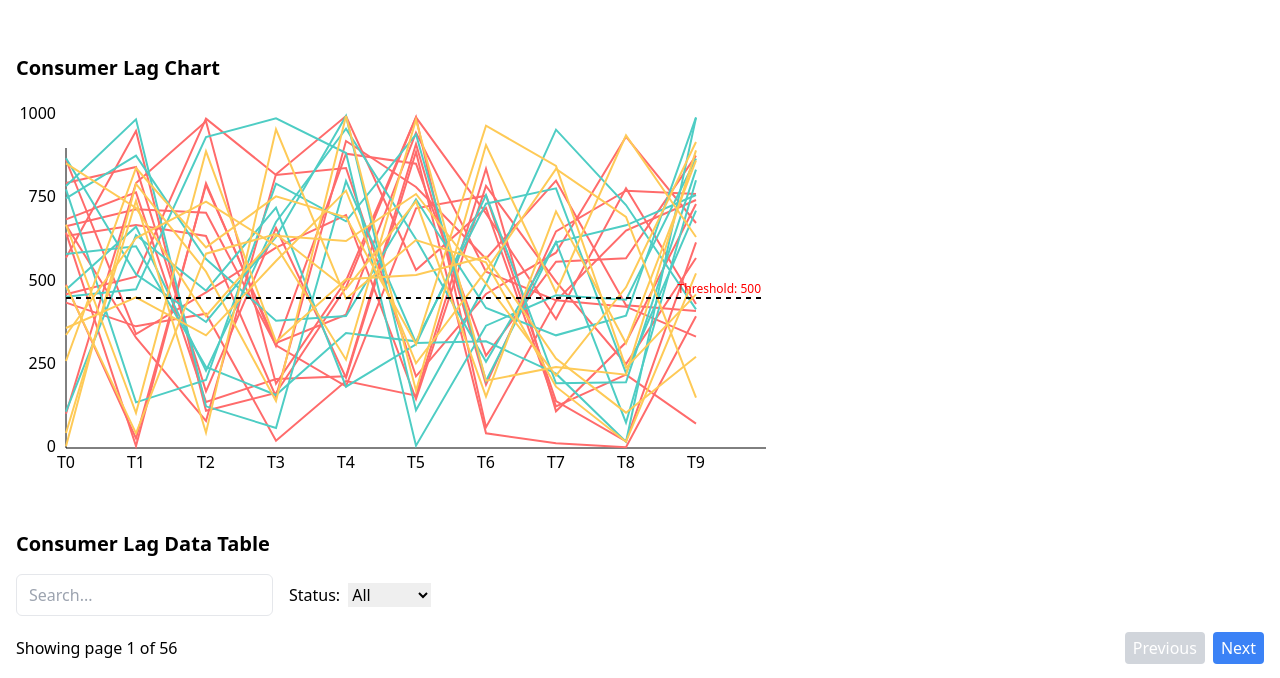
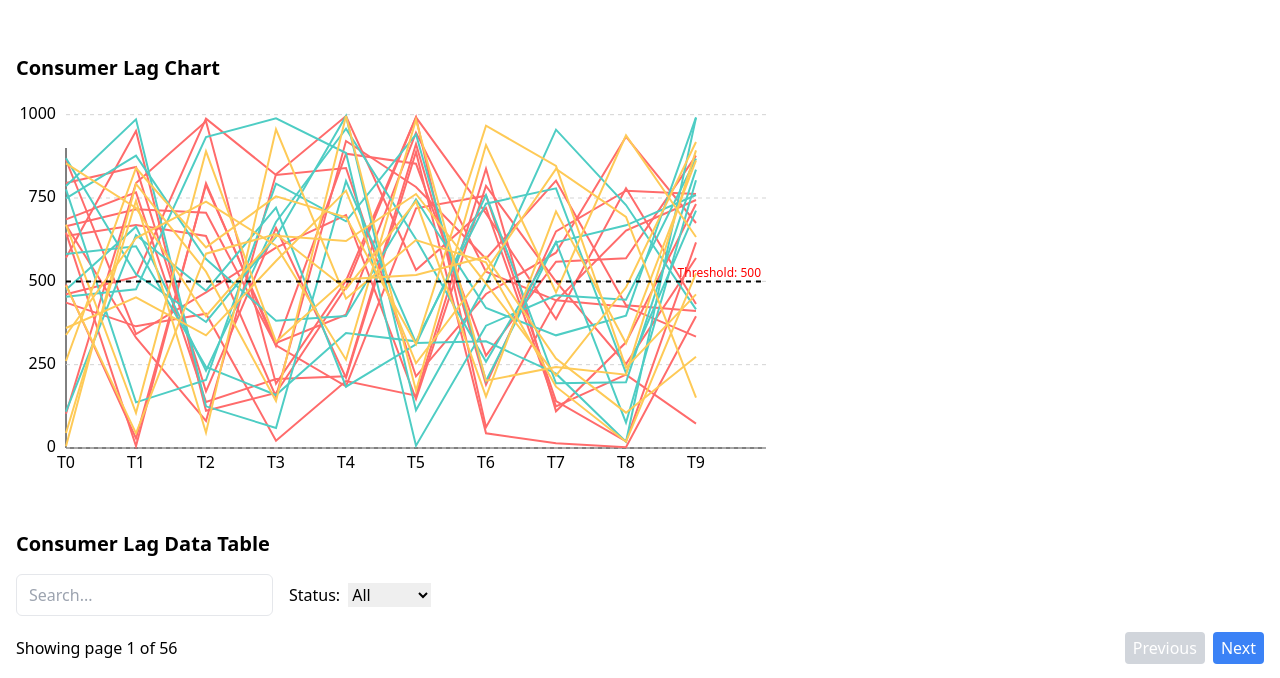
Before and after one commit to sharpshooter90/consumer-lag, a React (Vite) app: page / in a window 1280 px wide. Shown: the part 734-1412 px from the top of the page. Built offline with nearby package versions, Linux system fonts and the light colour scheme.

Commit message:
fixed the chart interaction and removed the circles

```diff
--- a/src/App.jsx
+++ b/src/App.jsx
@@ -364,16 +364,6 @@ const KafkaDiagramAndChart = () => {
     setModalData(null);
   }, []);
 
-  const formattedChartData = useMemo(
-    () =>
-      chartData.map((point) =>
-        Object.keys(point)
-          .filter((key) => key !== "time")
-          .map((key) => ({ time: point.time, lag: point[key], key }))
-      ),
-    [chartData]
-  );
-
   const applyFilters = () => {
     const newData = generateMockData();
     setChartData(newData);
@@ -383,12 +373,16 @@ const KafkaDiagramAndChart = () => {
     applyFilters();
   }, []);
 
-  const handleLineHover = useCallback((key) => {
+  const [tooltipData, setTooltipData] = useState(null);
+
+  const handleLineHover = useCallback((key, time, lag) => {
     setHoveredLine(key);
+    setTooltipData({ key, time, lag });
   }, []);
 
   const handleLineLeave = useCallback(() => {
     setHoveredLine(null);
+    setTooltipData(null);
   }, []);
 
   return (
@@ -598,10 +592,32 @@ const KafkaDiagramAndChart = () => {
       <div className="mt-8">
         <h3 className="text-xl font-bold mb-4">Consumer Lag Chart</h3>
         <svg width="800" height="400" viewBox="0 0 800 400">
+          <g // Wrap lines and points in a group for hover events
+            onMouseEnter={(e) => {
+              const pointIndex = Math.floor((e.clientX - 50) / 70);
+              const hoveredKey = Object.keys(chartData[pointIndex]).find(
+                (key) => key !== "time"
+              );
+              const point = chartData[pointIndex];
+              handleLineHover(hoveredKey, point.time, point[hoveredKey]);
+            }}
+            onMouseLeave={handleLineLeave}
+          >
             {/* X and Y axes */}
             <line x1="50" y1="350" x2="750" y2="350" stroke="black" />
             <line x1="50" y1="350" x2="50" y2="50" stroke="black" />
-
+            {/* Horizontal gridlines for y-axis steps */}
+            {[0, 250, 500, 750, 1000].map((value, index) => (
+              <line
+                key={index}
+                x1="50" // Start at the beginning of the chart area
+                y1={350 - value / 3} // Scale the y-value to the chart's coordinates
+                x2="750" // Extend to the end of the chart area
+                y2={350 - value / 3}
+                stroke="lightgray"
+                strokeDasharray="4"
+              />
+            ))}
             {/* Chart lines and points */}
             {chartData.length > 0 &&
               Object.keys(chartData[0])
@@ -609,7 +625,10 @@ const KafkaDiagramAndChart = () => {
                 .map((key, index) => (
                   <g
                     key={key}
-                  onMouseEnter={() => handleLineHover(key)}
+                    onMouseEnter={(e) => {
+                      const point = chartData[Math.floor(e.clientX / 70)];
+                      handleLineHover(key, point.time, point[key]);
+                    }}
                     onMouseLeave={handleLineLeave}
                   >
                     <path
@@ -625,78 +644,13 @@ const KafkaDiagramAndChart = () => {
                       stroke={groupColors[key.split("-")[0]]}
                       strokeWidth="2"
                       opacity={
-                      hoveredLine === null || hoveredLine === key ? 1 : 0.2
+                        hoveredLine ? (hoveredLine === key ? 1 : 0.2) : 1
                       }
+                      cursor="pointer" // Indicate interactive area
+                      onClick={() => handleLineClick(key)}
                     />
-                  {hoveredLine === key &&
-                    chartData.map((point, i) => (
-                      <g key={i}>
-                        <circle
-                          cx={50 + i * 70}
-                          cy={350 - point[key] / 3}
-                          r="4"
-                          fill={groupColors[key.split("-")[0]]}
-                        />
-                        <text
-                          x={50 + i * 70}
-                          y={340 - point[key] / 3}
-                          textAnchor="middle"
-                          fill={groupColors[key.split("-")[0]]}
-                          fontSize="12"
-                        >
-                          {point[key]}
-                        </text>
                   </g>
                 ))}
-                </g>
-              ))}
-          {/* Tooltips */}
-          {formattedChartData.length > 0 &&
-            formattedChartData.map((lineData) =>
-              lineData.map((point, index) => (
-                <g
-                  key={index}
-                  onMouseEnter={() => handleLineHover(point.key)}
-                  onMouseLeave={handleLineLeave}
-                >
-                  {/* ... (chart elements like path and circle) */}
-                  {hoveredLine === point.key && (
-                    <g>
-                      <rect
-                        x={50 + index * 70 - 40} // Adjust positioning
-                        y={350 - point.lag / 3 - 25}
-                        width="80"
-                        height="50"
-                        fill="white"
-                        stroke="gray"
-                        rx="5"
-                      />
-                      <text
-                        x={50 + index * 70}
-                        y={350 - point.lag / 3 - 10}
-                        textAnchor="middle"
-                        fill="black"
-                        fontSize="12"
-                      >
-                        {point.key}: {point.lag}
-                      </text>
-                      <text
-                        x={50 + index * 70}
-                        y={350 - point.lag / 3 + 10} // Adjust positioning
-                        textAnchor="middle"
-                        fill="blue"
-                        fontSize="12"
-                        className="cursor-pointer"
-                        onClick={() => handleLineClick(point.key)}
-                      >
-                        View Details
-                      </text>
-                    </g>
-                  )}
-                </g>
-              ))
-            )}
-
             {/* Threshold Line */}
             <ThresholdLine
               chartWidth={750}
@@ -704,7 +658,7 @@ const KafkaDiagramAndChart = () => {
               maxValue={1000}
               onThresholdChange={handleThresholdChange}
               xOffset={50}
-            yOffset={50}
+              yOffset={17}
               bottomOffset={350}
             />
             {/* X-axis labels */}
@@ -726,6 +680,37 @@ const KafkaDiagramAndChart = () => {
                 {value}
               </text>
             ))}
+            {/* Tooltip */}
+            {tooltipData && (
+              <div
+                className="absolute bg-white border p-2 rounded shadow-md"
+                style={{
+                  left: Math.min(
+                    700, // Limit to chart area width
+                    Math.max(
+                      50, // Keep within chart area
+                      50 + chartData.indexOf(tooltipData.time) * 70 - 50
+                    )
+                  ),
+                  top: Math.min(
+                    350, // Limit to chart area height
+                    Math.max(50, 350 - tooltipData.lag / 3 - 30) // Keep within chart area and above line
+                  ),
+                  zIndex: 10,
+                }}
+              >
+                <div>
+                  {tooltipData.key}: {tooltipData.lag}
+                </div>
+                <div
+                  className="text-blue-500 underline cursor-pointer"
+                  onClick={() => handleLineClick(tooltipData.key)}
+                >
+                  View Details
+                </div>
+              </div>
+            )}
+          </g>
         </svg>
       </div>
 
```
Lines whose indentation alone changed are shown as unchanged.
